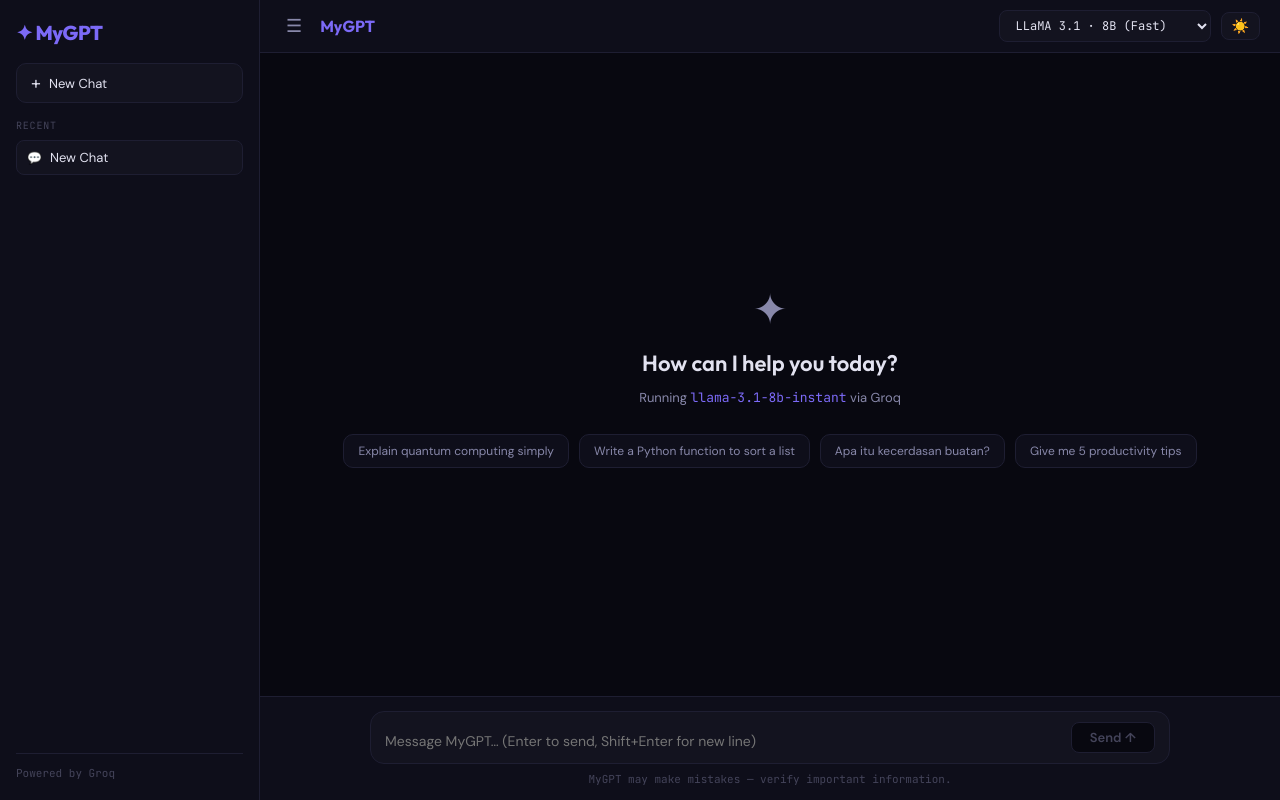
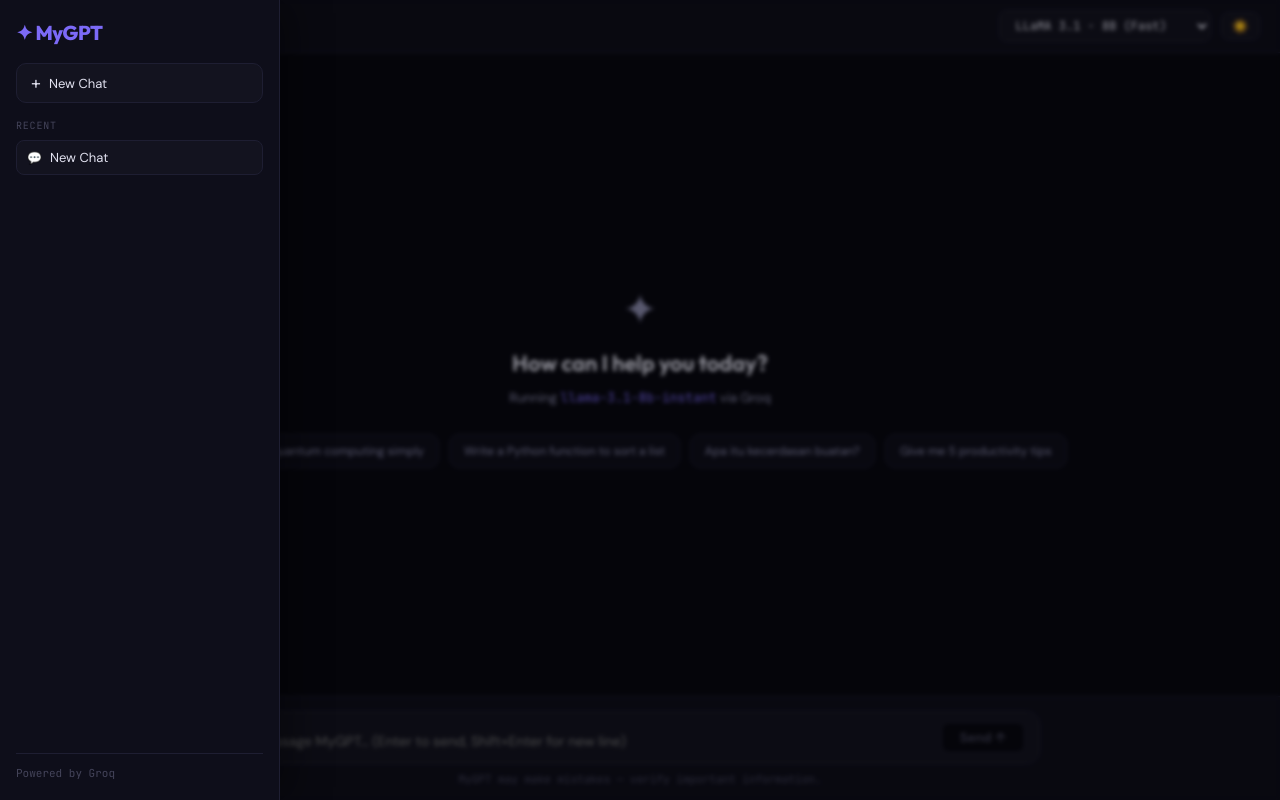
Before and after one commit to AlamiSadHomie/my-gpt-next, a Next.js app: page / in a window 1280 px wide. Built offline with nearby package versions, Linux system fonts and the light colour scheme.

Commit message:
Make sidebar overlay instead of pushing the chat out of bound

```diff
--- a/app/components/Sidebar.jsx
+++ b/app/components/Sidebar.jsx
@@ -1,22 +1,27 @@
 'use client'
 
 export default function Sidebar({ conversations, activeId, onSelect, onNew, onDelete, isOpen, isMobile = false, onClose }) {
+  const drawerWidth = isMobile ? '82vw' : '280px'
+
   return (
     <aside
       className="sidebar"
       style={{
-        width: isOpen ? (isMobile ? '82vw' : '260px') : '0',
-        minWidth: isOpen ? (isMobile ? '82vw' : '260px') : '0',
+        width: drawerWidth,
+        minWidth: drawerWidth,
         background: 'var(--bg-secondary)',
         borderRight: isMobile ? 'none' : '1px solid var(--border)',
         display: 'flex',
         flexDirection: 'column',
         height: '100vh',
-        position: isMobile ? 'fixed' : 'relative',
+        position: 'fixed',
         left: 0,
         top: 0,
         zIndex: 10,
-        boxShadow: isMobile && isOpen ? '12px 0 36px rgba(0,0,0,0.35)' : 'none',
+        boxShadow: isOpen ? '12px 0 36px rgba(0,0,0,0.35)' : 'none',
+        transform: isOpen ? 'translateX(0)' : 'translateX(-105%)',
+        transition: 'transform 0.25s ease, box-shadow 0.25s ease',
+        pointerEvents: isOpen ? 'auto' : 'none',
       }}
     >
       <div style={{ padding: '20px 16px', display: 'flex', flexDirection: 'column', height: '100%', overflow: 'hidden' }}>
--- a/app/page.jsx
+++ b/app/page.jsx
@@ -181,7 +181,7 @@
   }
 
   return (
-    <div style={{ display: 'flex', height: '100vh', overflow: 'hidden', background: 'var(--bg-primary)' }}>
+    <div style={{ position: 'relative', height: '100vh', overflow: 'hidden', background: 'var(--bg-primary)' }}>
 
       {/* ── Sidebar ── */}
       <Sidebar
@@ -191,10 +191,26 @@
         onNew={handleNewConversation}
         onDelete={handleDeleteConversation}
         isOpen={sidebarOpen}
+        onClose={() => setSidebarOpen(false)}
       />
 
+      {/* Backdrop to close drawer */}
+      {sidebarOpen && (
+        <div
+          onClick={() => setSidebarOpen(false)}
+          style={{
+            position: 'fixed',
+            inset: 0,
+            background: 'rgba(0,0,0,0.35)',
+            backdropFilter: 'blur(2px)',
+            zIndex: 5,
+            transition: 'opacity 0.2s ease',
+          }}
+        />
+      )}
+
       {/* ── Main area ── */}
-      <div style={{ flex: 1, display: 'flex', flexDirection: 'column', overflow: 'hidden' }}>
+      <div style={{ display: 'flex', flexDirection: 'column', height: '100%', overflow: 'hidden', position: 'relative', zIndex: 1 }}>
 
         {/* Header */}
         <header style={{
```
